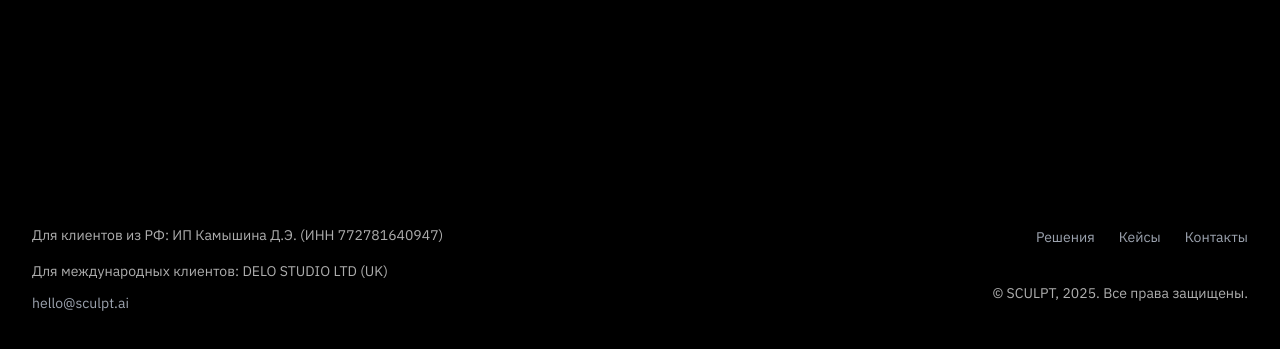
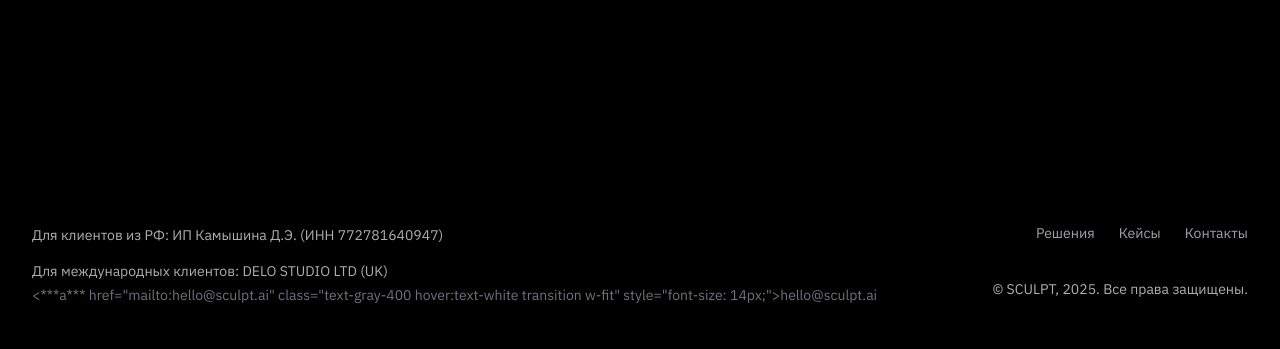
Before and after one commit to iliawerner/sculpt_ai, a plain HTML site: page cases/avito-artdir.html in a window 1280 px wide. Shown: the part 5876-6225 px from the top of the page. Drawn offline with nearby package versions, Linux system fonts and the light colour scheme.

Commit message:
Update avito-artdir.html

```diff
--- a/cases/avito-artdir.html
+++ b/cases/avito-artdir.html
@@ -194,7 +194,7 @@
             <div class="flex flex-col space-y-2 text-left" style="font-size: 14px;">
                 <p style="font-size: 14px;">Для клиентов из РФ: ИП Камышина Д.Э. (ИНН 772781640947)</p>
                 <p style="font-size: 14px;">Для международных клиентов: DELO STUDIO LTD (UK)</p>
-                 <a href="mailto:hello@sculpt.ai" class="text-gray-400 hover:text-white transition w-fit" style="font-size: 14px;">hello@sculpt.ai</a>
+                 <***a*** href="mailto:hello@sculpt.ai" class="text-gray-400 hover:text-white transition w-fit" style="font-size: 14px;">hello@sculpt.ai</***a***>
             </div>
             <div class="text-right" style="font-size: 14px;">
                 <div class="flex justify-end space-x-6">
```
